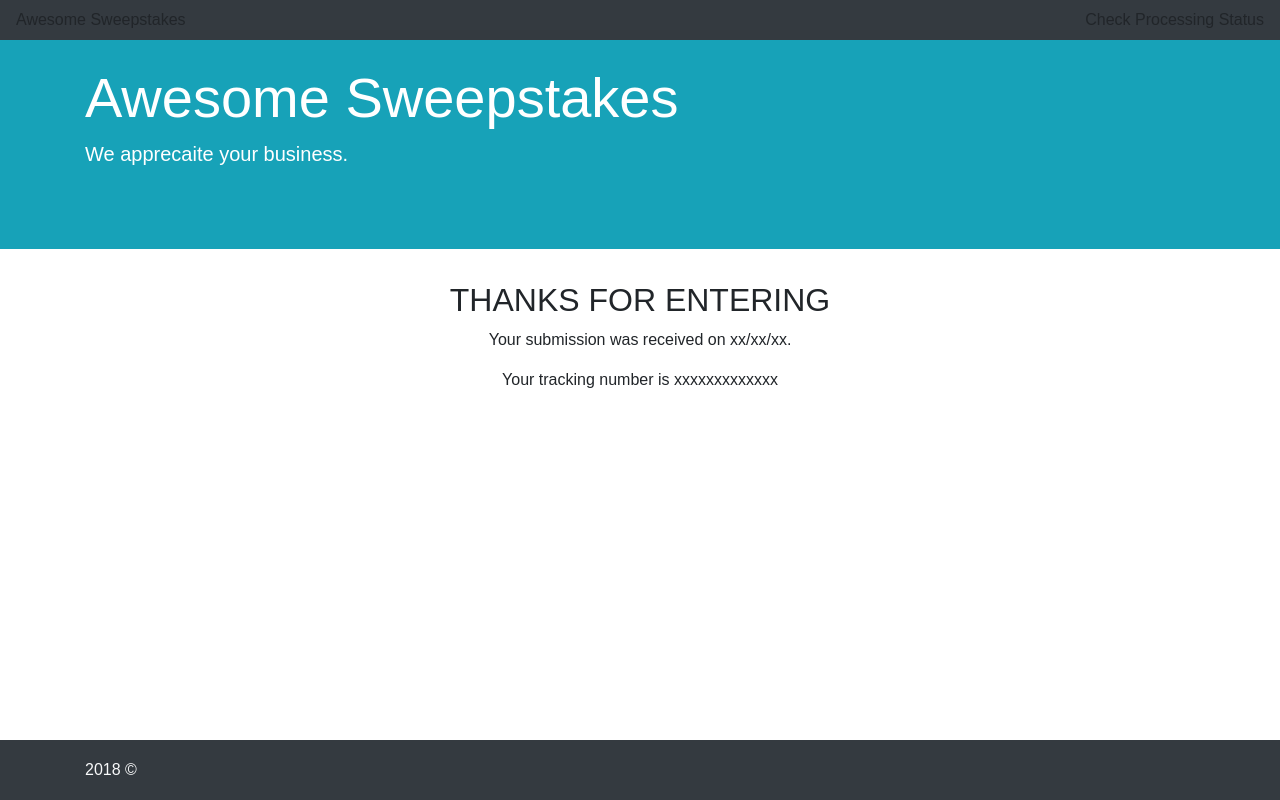
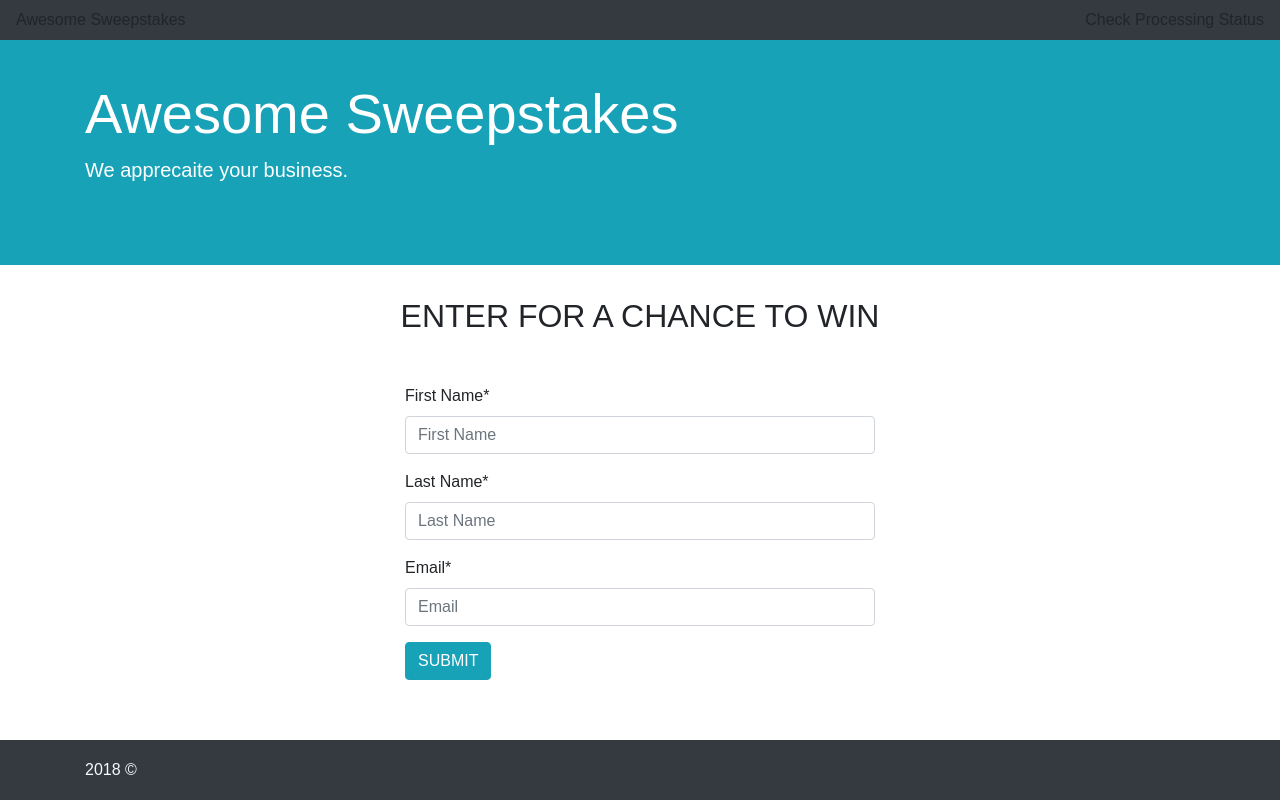
Before and after one commit to JuliaLid/awesome-sweeps, a React (Create React App) app: page / in a window 1280 px wide. Built offline with nearby package versions, Linux system fonts and the light colour scheme.

Commit message:
All current components render and style based on mockup

```diff
--- /dev/null
+++ b/public/assets/css/style.css
@@ -0,0 +1,6 @@
+@media (min-width: 1200px) {
+    section .container {
+      max-width: 500px;
+      margin-top: 3rem;
+    }
+  }
--- a/public/index.html
+++ b/public/index.html
@@ -17,15 +17,8 @@
   <!-- Bootstrap 4 -->
   <link rel="stylesheet" href="https://maxcdn.bootstrapcdn.com/bootstrap/4.0.0/css/bootstrap.min.css" integrity="sha384-Gn5384xqQ1aoWXA+058RXPxPg6fy4IWvTNh0E263XmFcJlSAwiGgFAW/dAiS6JXm"
     crossorigin="anonymous">
-  <!--
-      Notice the use of %PUBLIC_URL% in the tags above.
-      It will be replaced with the URL of the `public` folder during the build.
-      Only files inside the `public` folder can be referenced from the HTML.
+  <link rel="stylesheet" href="/assets/css/style.css">
 
-      Unlike "/favicon.ico" or "favicon.ico", "%PUBLIC_URL%/favicon.ico" will
-      work correctly both with client-side routing and a non-root public URL.
-      Learn how to configure a non-root public URL by running `npm run build`.
-    -->
   <title>Awesome Test Sweepstakes</title>
 </head>
 
@@ -34,16 +27,7 @@
     You need to enable JavaScript to run this app.
   </noscript>
   <div id="root"></div>
-  <!--
-      This HTML file is a template.
-      If you open it directly in the browser, you will see an empty page.
 
-      You can add webfonts, meta tags, or analytics to this file.
-      The build step will place the bundled scripts into the <body> tag.
-
-      To begin the development, run `npm start` or `yarn start`.
-      To create a production bundle, use `npm run build` or `yarn build`.
-    -->
 </body>
 
 </html>
--- a/src/App.js
+++ b/src/App.js
@@ -1,15 +1,15 @@
 import React, { Component } from "react";
-// import Registration from "./components/Registration";
+import Registration from "./components/Registration";
 // import OSL from "./components/OSL";
-import ThankYou from "./components/ThankYou";
+// import ThankYou from "./components/ThankYou";
 
 class App extends Component {
   render() {
     return (
       <div className="App">
-        {/* <Registration /> */}
+        <Registration />
         {/* <OSL /> */}
-        <ThankYou />
+        {/* <ThankYou /> */}
       </div>
     );
   }
--- a/src/components/Landmarks/Footer/Footer.css
+++ b/src/components/Landmarks/Footer/Footer.css
@@ -6,3 +6,7 @@
   line-height: 60px;
   background-color: #f5f5f5;
 }
+
+.footer p {
+  margin-bottom: 0;
+}
--- /dev/null
+++ b/src/components/Landmarks/Jumbotron/Jumbotron.css
@@ -0,0 +1,3 @@
+.display-4 {
+    margin-top: 1rem;
+  }
--- a/src/components/Landmarks/Jumbotron/Jumbotron.js
+++ b/src/components/Landmarks/Jumbotron/Jumbotron.js
@@ -1,4 +1,5 @@
 import React from "react";
+import "./Jumbotron.css";
 
 const Jumbotron = () => (
   <div className="jumbotron jumbotron-fluid bg-info text-white">
```
Lines whose indentation alone changed are shown as unchanged.
